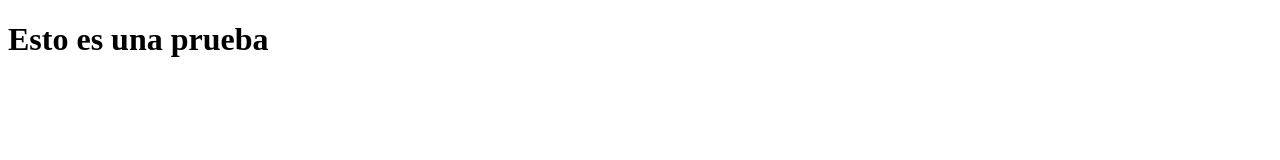
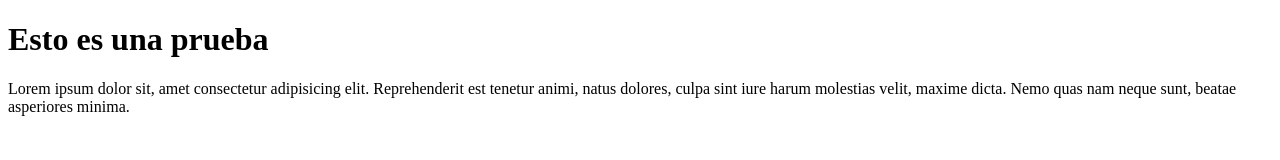
Before and after one commit to Alejandro-Ruiz-14/web-sincro, a plain HTML site: page index.html in a window 1280 px wide. Drawn offline with Linux system fonts and the light colour scheme.

Commit message:
párrafo

```diff
--- a/index.html
+++ b/index.html
@@ -7,5 +7,6 @@
 </head>
 <body>
     <h1>Esto es una prueba</h1>
+    <p>Lorem ipsum dolor sit, amet consectetur adipisicing elit. Reprehenderit est tenetur animi, natus dolores, culpa sint iure harum molestias velit, maxime dicta. Nemo quas nam neque sunt, beatae asperiores minima.</p>
 </body>
 </html>
```
